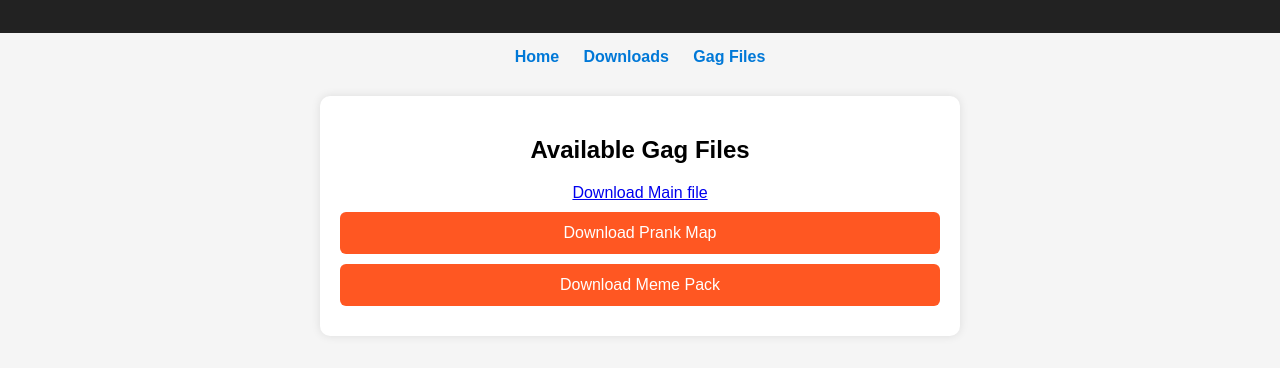
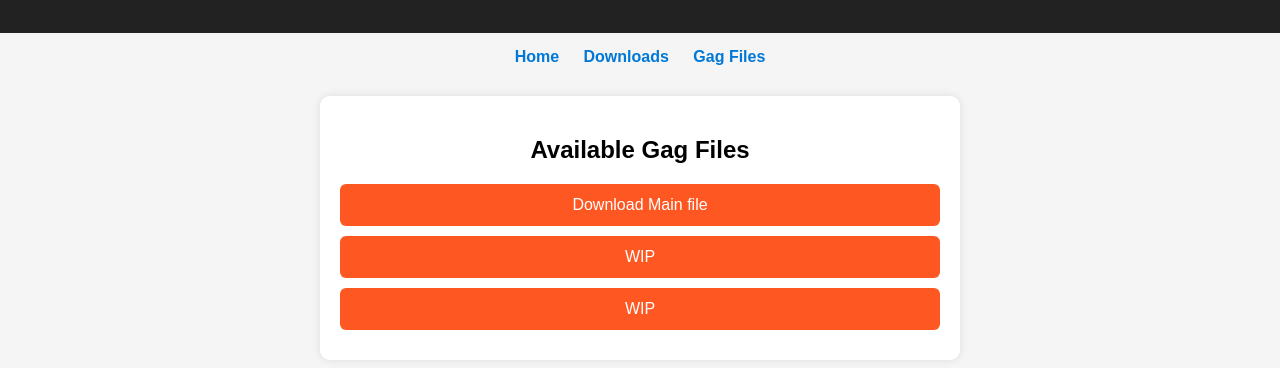
Before and after one commit to Sigmaman111/GAG-FILES, a plain HTML site: page gag.html in a window 1280 px wide. Shown: the part 94-462 px from the top of the page. Drawn offline with Linux system fonts and the light colour scheme.

Commit message:
gag.html

```diff
--- a/gag.html
+++ b/gag.html
@@ -69,9 +69,9 @@
 
   <div class="container">
     <h2>Available Gag Files</h2>
-    <a href="https://sigmaman111.github.io/GAG-FILES/0.4%20GAG%20omonkey.rbxl">Download Main file</a>
-    <a href="prankmap.zip" download class="download-btn">Download Prank Map</a>
-    <a href="memespack.zip" download class="download-btn">Download Meme Pack</a>
+    <a href="https://sigmaman111.github.io/GAG-FILES/0.4%20GAG%20omonkey.rbxl" download class="download-btn">Download Main file</a>
+    <a href="prankmap.zip" download class="download-btn">WIP</a>
+    <a href="memespack.zip" download class="download-btn">WIP</a>
   </div>
 </body>
 </html>
```
